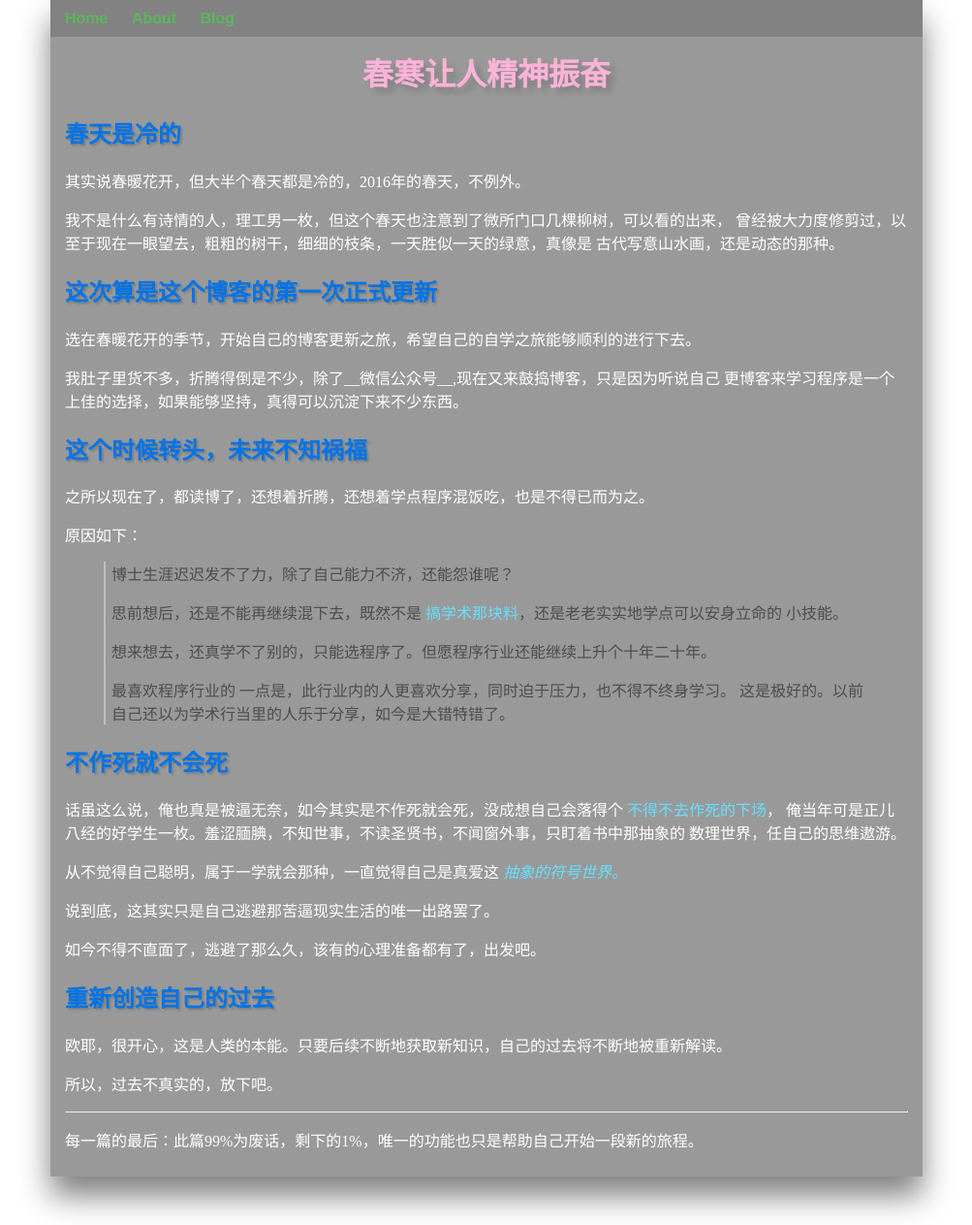
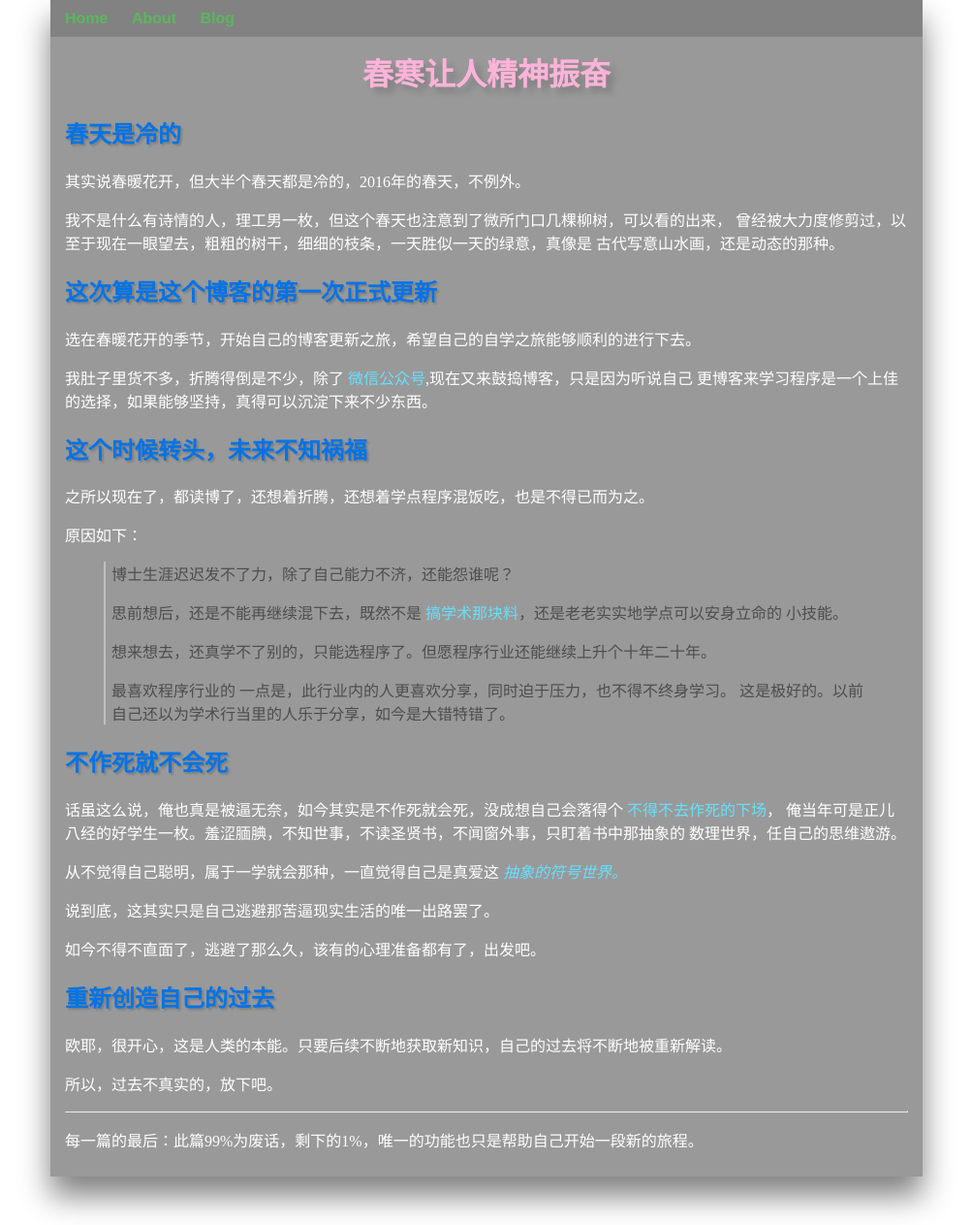
Before and after one commit to xxleyi/xxleyi.github.io, a Jekyll site: the page built from _posts/2016-03-25-春天真得来了.md, in a window 1280 px wide and 1263 px high. Shown: the whole window at 97% size, without its empty margins (138-1141 px from the left). Built offline with Jekyll 4.4.1, drawn with Linux system fonts in a browser that asks for light colours.

Commit message:
fix a bug in md

```diff
--- a/_posts/2016-03-25-春天真得来了.md
+++ b/_posts/2016-03-25-春天真得来了.md
@@ -18,7 +18,7 @@ date: 2016-03-25
 
 选在春暖花开的季节，开始自己的博客更新之旅，希望自己的自学之旅能够顺利的进行下去。
 
-我肚子里货不多，折腾得倒是不少，除了__微信公众号__,现在又来鼓捣博客，只是因为听说自己
+我肚子里货不多，折腾得倒是不少，除了 __微信公众号__,现在又来鼓捣博客，只是因为听说自己
 更博客来学习程序是一个上佳的选择，如果能够坚持，真得可以沉淀下来不少东西。
 
 ## 这个时候转头，未来不知祸福
```
